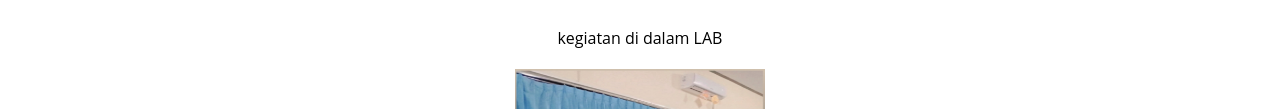
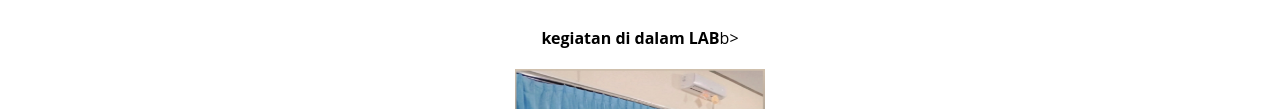
Before and after one commit to windinvtsr/Project-WEB, a plain HTML site: page portofolio.html in a window 1280 px wide. Shown: the part 236-345 px from the top of the page. Drawn offline with Linux system fonts and the light colour scheme.

Commit message:
Update portofolio.html

```diff
--- a/portofolio.html
+++ b/portofolio.html
@@ -28,7 +28,7 @@
                 <div class="kolom">
                     <p class="deskripsi"></p>
                     <h2>PORTOFOLIO</h2>
-                    <p>kegiatan di dalam LAB</p>
+                    <p><b>kegiatan di dalam LAB</b>b></p>
                     <img src="images/windicntk2.jpg" width="250" height="300"/>
                 </div>
 
```
